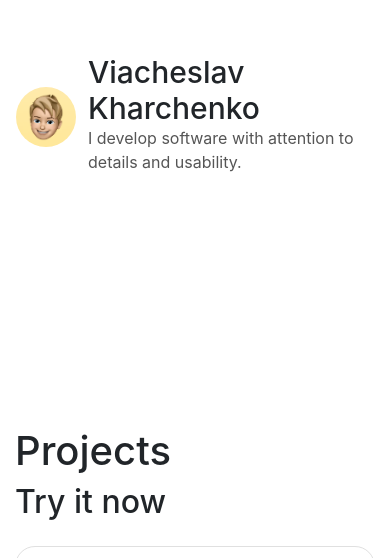
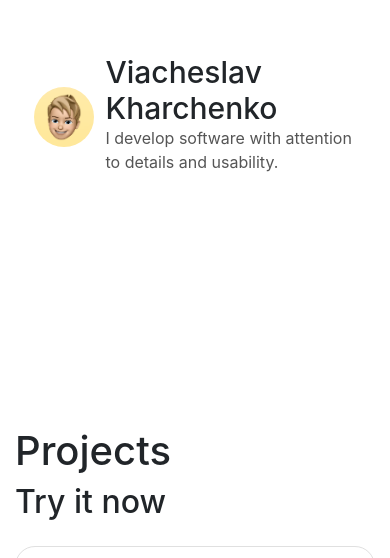
Before and after one commit to vchkhr/vchkhr.github.io, a plain HTML site: page index.html in a window 390 px wide. Shown: the part 184-742 px from the top of the page. Drawn offline with nearby package versions, Linux system fonts and the light colour scheme.

Commit message:
Fix displaying on small devices

```diff
--- a/css/main.css
+++ b/css/main.css
@@ -73,3 +73,10 @@ header div#vchkhr-card table {
     margin-left: auto;
     margin-right: auto;
 }
+
+@media (max-width: 425px) {
+    header div#vchkhr-card table {
+        width: 100%;
+        max-width: 325px;
+    }
+}
```
